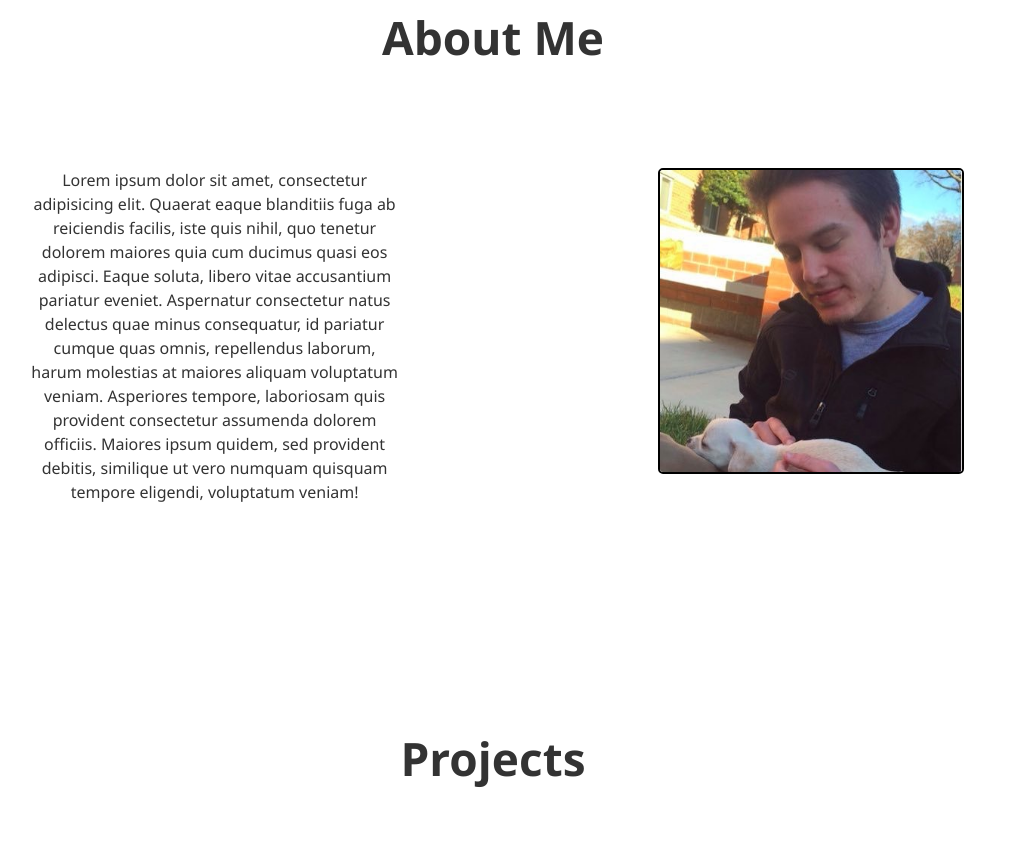
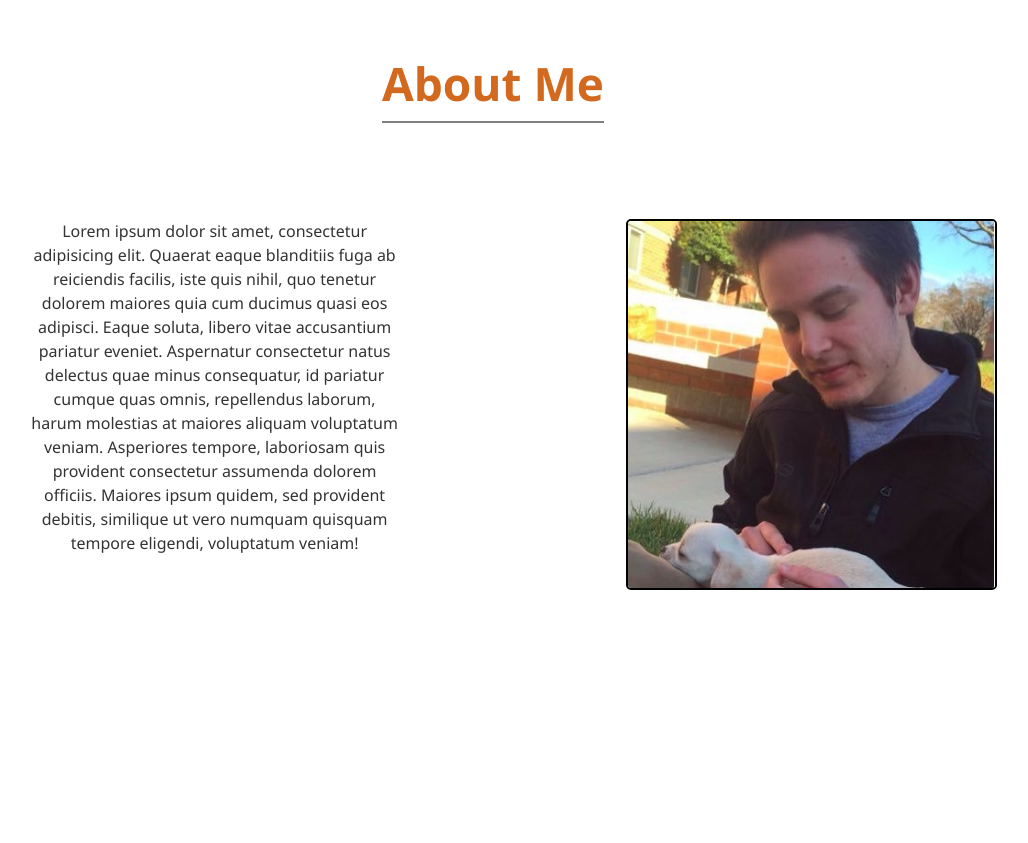
Before and after one commit to vroomvroom1/Portfolio, a plain HTML site: page index.html in a window 1280 px wide. Shown: the part 1057-1900 px from the top of the page, without its empty margins (147-1175 px from the left). Drawn offline with nearby package versions, Linux system fonts and the light colour scheme; some packages are replaced by stand-ins of ours; a script that the page names is missing; a small style sheet from the web is missing.

Commit message:
Update 3, headings

```diff
--- a/index.html
+++ b/index.html
@@ -17,7 +17,7 @@
     </div>
     <div class="header-overlay"></div>
     <div class="header-content">
-      <h1>Hello</h1>
+      <h2>Hello</h2>
       <p>Lorem ipsum dolor sit amet, consectetur adipisicing elit. Corporis quos eligendi corrupti.
         Inventore debitis nobis fugiat beatae,
         similique et! Laboriosam quas ab,
@@ -42,7 +42,7 @@
     <section id="this2">
       <section class="section section-a">
       <div class="container animatedParent animateOnce">
-                <h1 class="animated fadeInDown">About Me</h1>
+                <h1 class="animated fadeInDown underlined_text">About Me</h1>
         <div class="grid-container3">
         <p>Lorem ipsum dolor sit amet, consectetur adipisicing elit. Quaerat eaque blanditiis fuga ab reiciendis facilis,
           iste quis nihil, quo tenetur dolorem maiores quia cum ducimus quasi eos adipisci. Eaque soluta, libero vitae
@@ -60,7 +60,7 @@
   <section id="this3">
     <section class="section section-a">
       <div class="container animatedParent animateOnce">
-        <h1 class="animated fadeInDown">Projects</h1>
+        <h1 class="animated fadeInDown underlined_text">Projects</h1>
           <button class="accordion">Project 1</button>
           <div class="panel grid-container2">
             <p></p>
@@ -132,7 +132,7 @@
   <section id="this4">
     <section class="section section-a">
       <div class="container animatedParent animateOnce">
-        <h1 class="animated fadeInDown">Blog</h1>
+        <h1 class="animated fadeInDown underlined_text">Blog</h1>
         <div class="grid-container">
         <p></p>
           <p>Lorem ipsum dolor sit amet, consectetur adipisicing elit. Quaerat eaque blanditiis fuga ab reiciendis facilis,
@@ -148,7 +148,7 @@
   <section id="this5">
     <section class="section section-a">
       <div class="container animatedParent animateOnce">
-        <h1 class="animated fadeInDown">Contact Me</h1>
+        <h1 class="animated fadeInDown underlined_text">Contact Me</h1>
         <div class="grid-container">
         <p></p>
           <p>Lorem ipsum dolor sit amet, consectetur adipisicing elit. Quaerat eaque blanditiis fuga ab reiciendis facilis,
--- a/style.css
+++ b/style.css
@@ -44,11 +44,23 @@ a:hover {
 h1{
   margin-bottom: 5rem;
   font-size: 46px;
+  color: #D2691E;
+   /* text-decoration: underline #333;  */
+}
+
+h2{
+  font-size: 46px;
+}
+
+.underlined_text {
+    border-bottom: solid 2px gray;
+    display: inline-block;
+    padding-bottom: 3px;
 }
 
 img{
-  max-width: 90%;
-  max-height: 90%;
+  max-width: 100%;
+  max-height: 100%;
   border-radius: 5px;
   border:2px solid black;
 }
@@ -151,6 +163,7 @@ img{
   margin: auto;
   text-align: center;
   margin-top: 5rem;
+  margin-bottom: 5rem;
 }
 
 .fullscreen-video-wrap{
```
